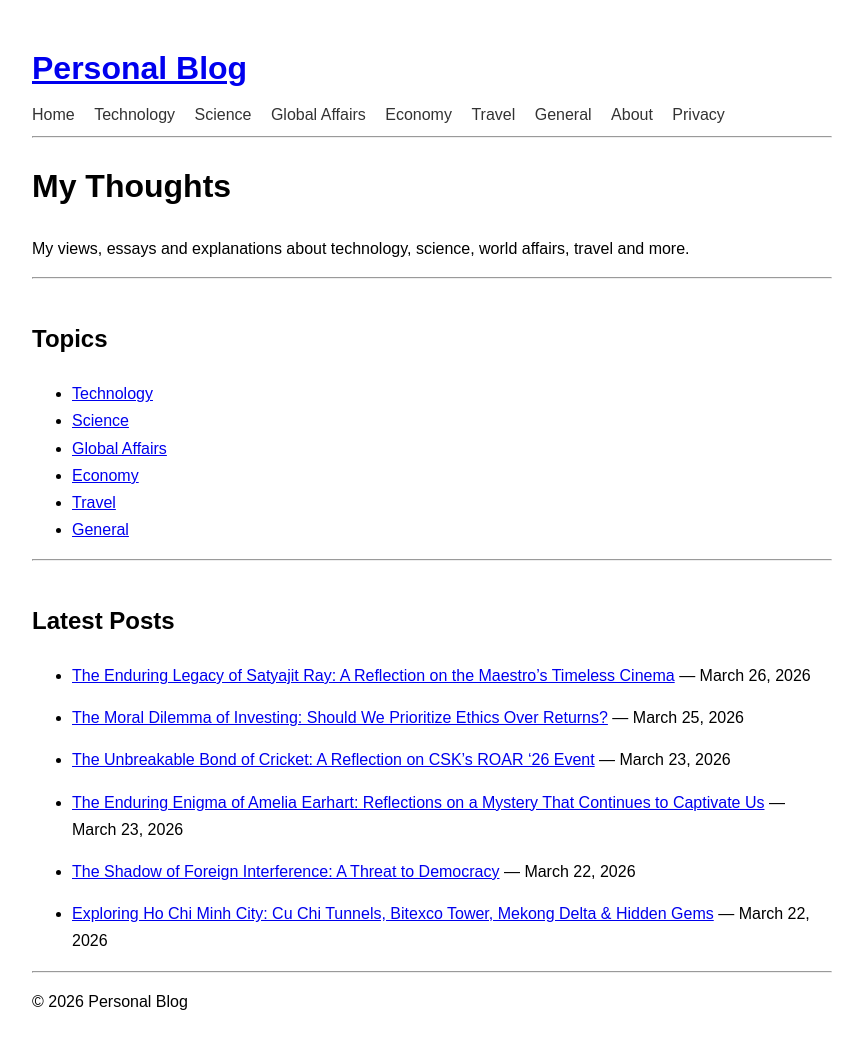
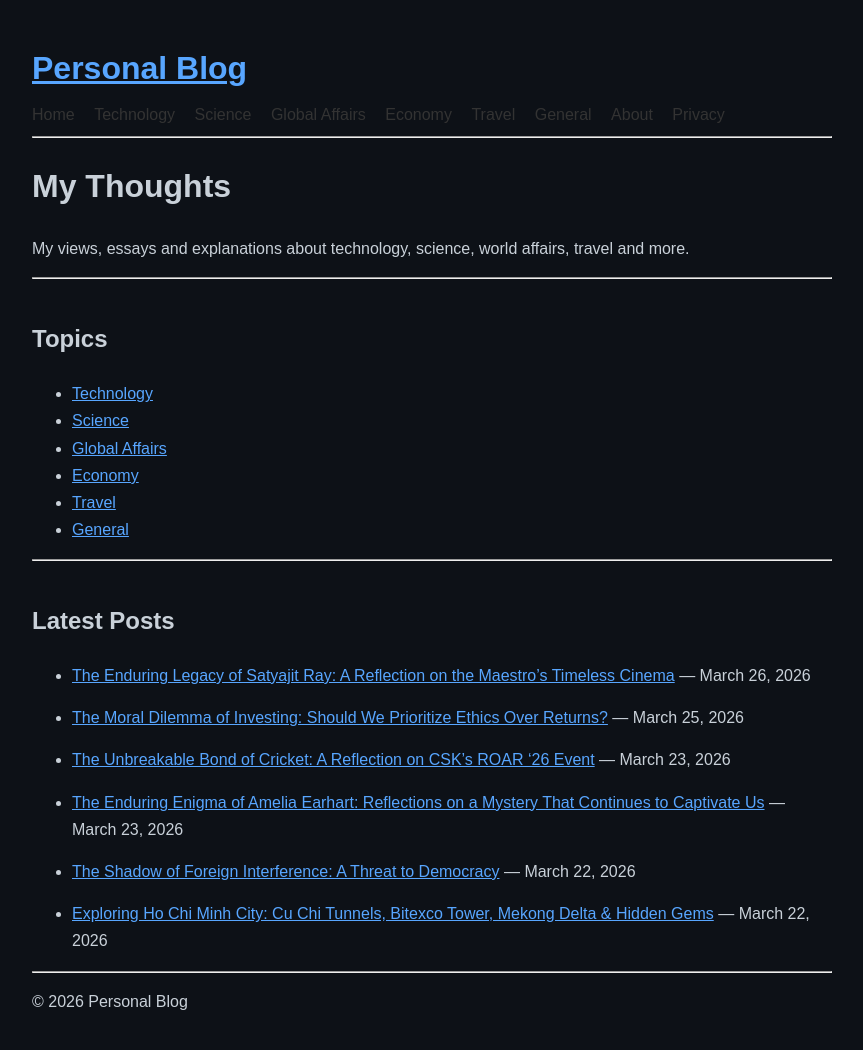
Before and after one commit to shisuiUchiha/shisuiuchiha.github.io, a Jekyll site: the page built from index.md, in a window 1280 px wide. Shown: the whole page, without its empty margins (208-1071 px from the left). Built offline with Jekyll 4.4.1, drawn with Linux system fonts in a browser that asks for light colours.

Commit message:
custom change

```diff
--- a/_config.yml
+++ b/_config.yml
@@ -1,4 +1,3 @@
-theme: jekyll-theme-hacker
 title: Personal Blog
 description: My views on technology, coding, global affairs, economy, travel and more
 url: https://shisuiuchiha.github.io/
--- a/assets/css/style.css
+++ b/assets/css/style.css
@@ -4,6 +4,19 @@ body {
     margin: auto;
     padding: 20px;
     line-height: 1.7;
+  }
+
+  body {
+    background-color: #0d1117;
+    color: #c9d1d9;
+  }
+
+  a {
+    color: #58a6ff;
+  }
+
+  header, footer {
+    border-color: #30363d;
   }
 
   /* Header */
```
